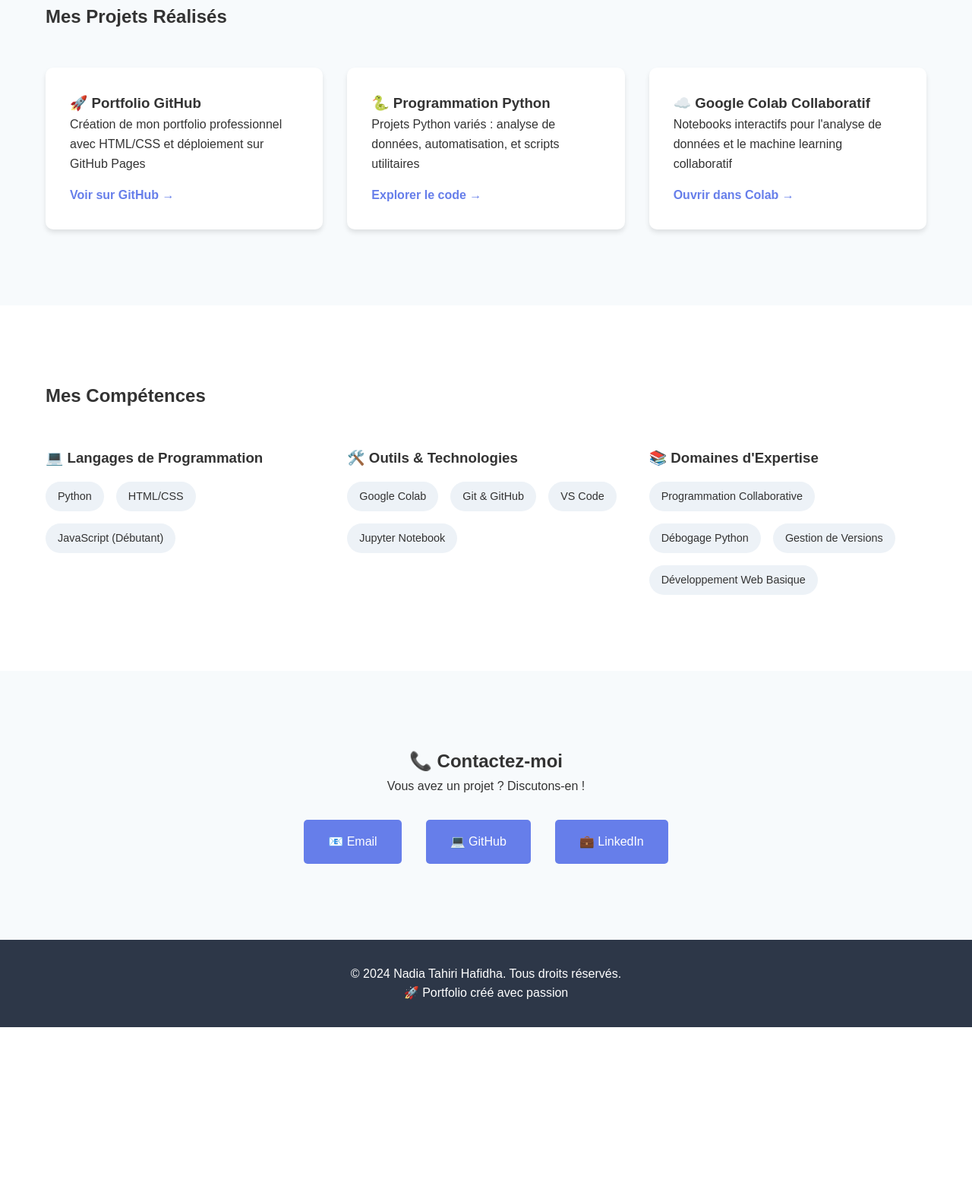
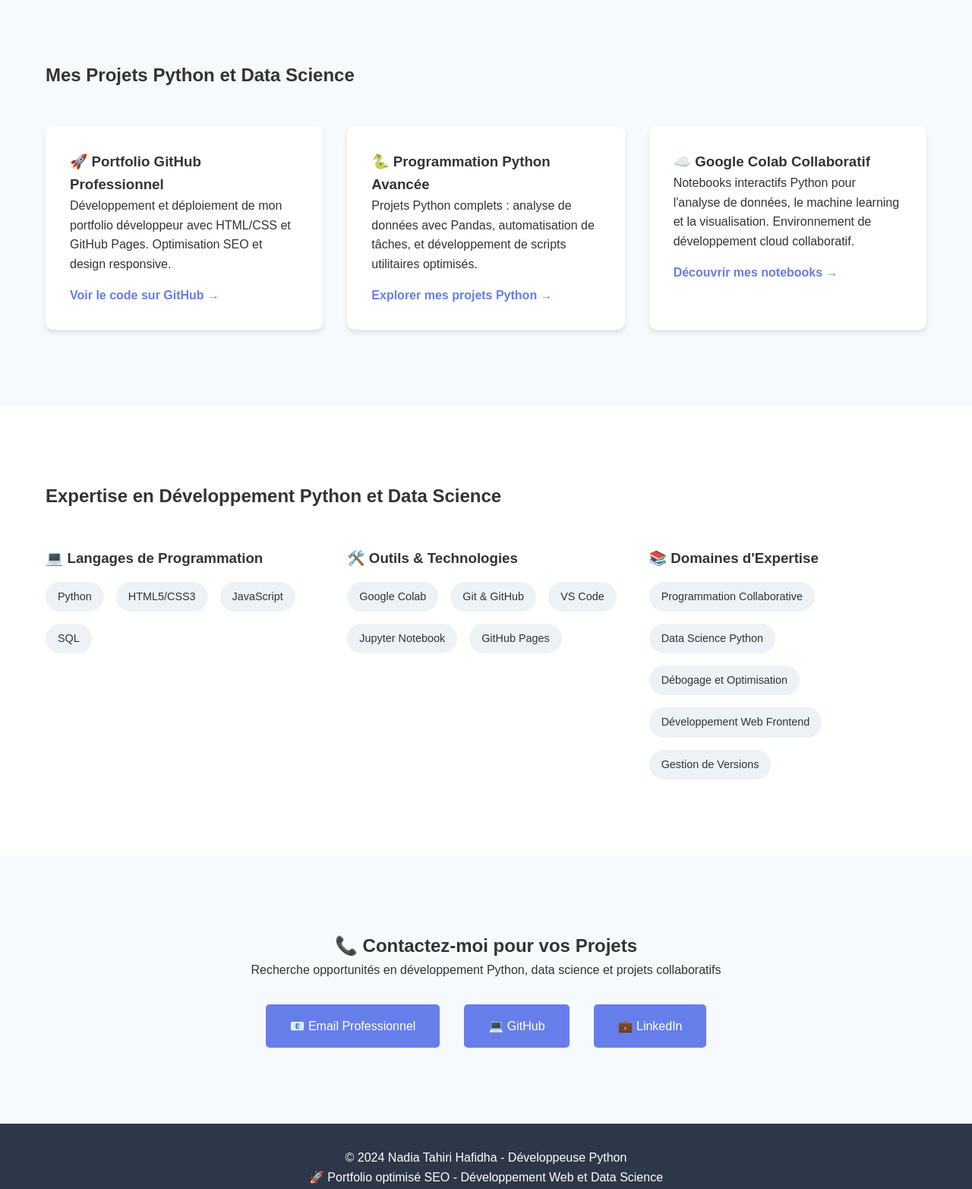
Before and after one commit to ta2004hiri-star/nadia, a plain HTML site: page index.html in a window 1280 px wide. Shown: the part 547-2112 px from the top of the page at 76% size. Before the commit the page ends 1899 px from the top, so only its background shows below. Drawn offline with Linux system fonts and the light colour scheme.

Commit message:
Update index.html

```diff
--- a/index.html
+++ b/index.html
@@ -3,8 +3,10 @@
 <head>
     <meta charset="UTF-8">
     <meta name="viewport" content="width=device-width, initial-scale=1.0">
-    <title>Nadia Tahiri - Développeuse Portfolio</title>
-    <meta name="description" content="Portfolio de Nadia Tahiri, développeuse passionnée par la programmation Python, Google Colab et le développement collaboratif">
+    <title>Nadia Tahiri - Développeuse Python | Google Colab | Portfolio Professionnel</title>
+    <meta name="description" content="Nadia Tahiri - Développeuse Python spécialisée Google Colab, Git/GitHub et data science. Découvrez mes projets en programmation collaborative, analyse de données et développement web.">
+    <meta name="keywords" content="développeuse Python, Nadia Tahiri, portfolio, GitHub, Google Colab, programmation, data science, projets Python, développement web, analyse de données">
+    <meta name="author" content="Nadia Tahiri">
     <link rel="stylesheet" href="style.css">
 </head>
 <body>
@@ -24,30 +26,30 @@
 
     <section id="accueil" class="hero">
         <div class="container">
-            <h1>Bonjour, je suis <span class="highlight">Nadia Tahiri Hafidha</span></h1>
-            <p>Développeuse Python | Spécialiste Google Colab | Apprenante Passionnée</p>
-            <a href="#projets" class="cta-button">Voir mes projets</a>
+            <h1>Développeuse Python Passionnée - <span class="highlight">Nadia Tahiri Hafidha</span></h1>
+            <p>Spécialiste en <strong>Google Colab</strong>, <strong>analyse de données Python</strong> et <strong>développement collaboratif</strong>. Création de solutions innovantes et optimisation de code.</p>
+            <a href="#projets" class="cta-button">Voir mes projets Python</a>
         </div>
     </section>
 
     <section id="projets" class="projects">
         <div class="container">
-            <h2>Mes Projets Réalisés</h2>
+            <h2>Mes Projets Python et Data Science</h2>
             <div class="project-grid">
                 <div class="project-card">
-                    <h3>🚀 Portfolio GitHub</h3>
-                    <p>Création de mon portfolio professionnel avec HTML/CSS et déploiement sur GitHub Pages</p>
-                    <a href="https://github.com/ta2004hiri-star/portfolio" class="project-link">Voir sur GitHub →</a>
+                    <h3>🚀 Portfolio GitHub Professionnel</h3>
+                    <p>Développement et déploiement de mon portfolio développeur avec HTML/CSS et GitHub Pages. Optimisation SEO et design responsive.</p>
+                    <a href="https://github.com/ta2004hiri-star/portfolio" class="project-link">Voir le code sur GitHub →</a>
                 </div>
                 <div class="project-card">
-                    <h3>🐍 Programmation Python</h3>
-                    <p>Projets Python variés : analyse de données, automatisation, et scripts utilitaires</p>
-                    <a href="https://github.com/ta2004hiri-star" class="project-link">Explorer le code →</a>
+                    <h3>🐍 Programmation Python Avancée</h3>
+                    <p>Projets Python complets : analyse de données avec Pandas, automatisation de tâches, et développement de scripts utilitaires optimisés.</p>
+                    <a href="https://github.com/ta2004hiri-star" class="project-link">Explorer mes projets Python →</a>
                 </div>
                 <div class="project-card">
                     <h3>☁️ Google Colab Collaboratif</h3>
-                    <p>Notebooks interactifs pour l'analyse de données et le machine learning collaboratif</p>
-                    <a href="#" class="project-link">Ouvrir dans Colab →</a>
+                    <p>Notebooks interactifs Python pour l'analyse de données, le machine learning et la visualisation. Environnement de développement cloud collaboratif.</p>
+                    <a href="#" class="project-link">Découvrir mes notebooks →</a>
                 </div>
             </div>
         </div>
@@ -55,14 +57,15 @@
 
     <section id="competences" class="skills">
         <div class="container">
-            <h2>Mes Compétences</h2>
+            <h2>Expertise en Développement Python et Data Science</h2>
             <div class="skills-container">
                 <div class="skill-category">
                     <h3>💻 Langages de Programmation</h3>
                     <div class="skill-tags">
                         <span class="skill-tag">Python</span>
-                        <span class="skill-tag">HTML/CSS</span>
-                        <span class="skill-tag">JavaScript (Débutant)</span>
+                        <span class="skill-tag">HTML5/CSS3</span>
+                        <span class="skill-tag">JavaScript</span>
+                        <span class="skill-tag">SQL</span>
                     </div>
                 </div>
                 <div class="skill-category">
@@ -72,15 +75,17 @@
                         <span class="skill-tag">Git & GitHub</span>
                         <span class="skill-tag">VS Code</span>
                         <span class="skill-tag">Jupyter Notebook</span>
+                        <span class="skill-tag">GitHub Pages</span>
                     </div>
                 </div>
                 <div class="skill-category">
                     <h3>📚 Domaines d'Expertise</h3>
                     <div class="skill-tags">
                         <span class="skill-tag">Programmation Collaborative</span>
-                        <span class="skill-tag">Débogage Python</span>
+                        <span class="skill-tag">Data Science Python</span>
+                        <span class="skill-tag">Débogage et Optimisation</span>
+                        <span class="skill-tag">Développement Web Frontend</span>
                         <span class="skill-tag">Gestion de Versions</span>
-                        <span class="skill-tag">Développement Web Basique</span>
                     </div>
                 </div>
             </div>
@@ -89,10 +94,10 @@
 
     <section id="contact" class="contact">
         <div class="container">
-            <h2>📞 Contactez-moi</h2>
-            <p>Vous avez un projet ? Discutons-en !</p>
+            <h2>📞 Contactez-moi pour vos Projets</h2>
+            <p>Recherche opportunités en développement Python, data science et projets collaboratifs</p>
             <div class="contact-links">
-                <a href="mailto:ta2004hiri@gmail.com" class="contact-link">📧 Email</a>
+                <a href="mailto:ta2004hiri@gmail.com" class="contact-link">📧 Email Professionnel</a>
                 <a href="https://github.com/ta2004hiri-star" class="contact-link">💻 GitHub</a>
                 <a href="#" class="contact-link">💼 LinkedIn</a>
             </div>
@@ -101,8 +106,8 @@
 
     <footer>
         <div class="container">
-            <p>&copy; 2024 Nadia Tahiri Hafidha. Tous droits réservés.</p>
-            <p>🚀 Portfolio créé avec passion</p>
+            <p>&copy; 2024 Nadia Tahiri Hafidha - Développeuse Python</p>
+            <p>🚀 Portfolio optimisé SEO - Développement Web et Data Science</p>
         </div>
     </footer>
 </body>
```
